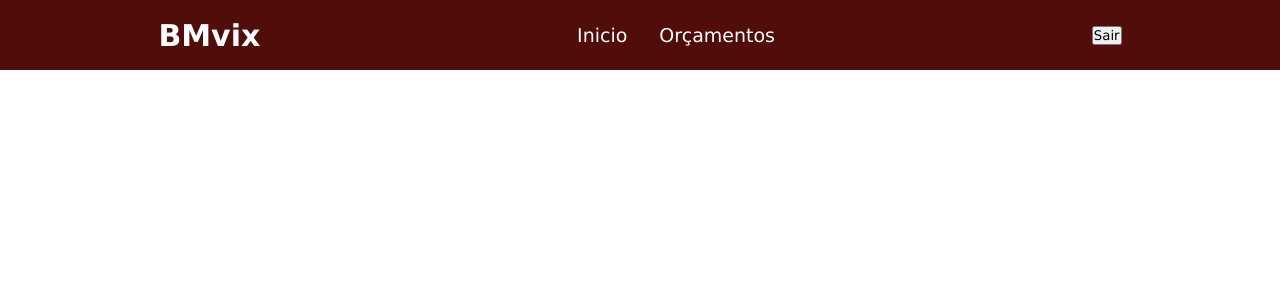
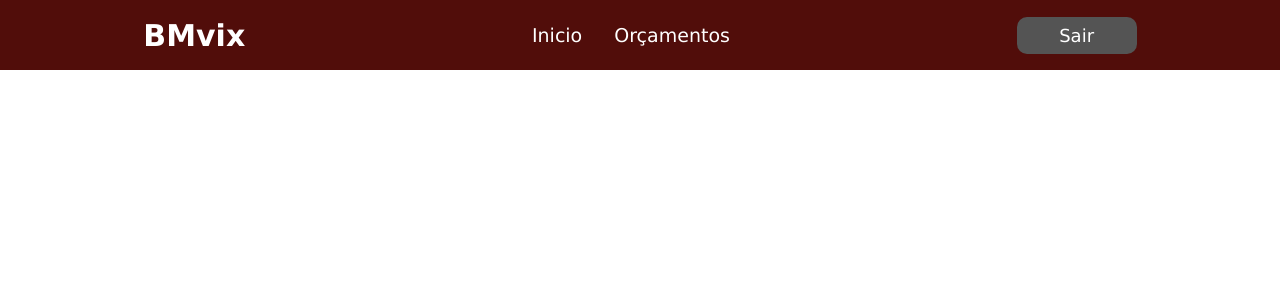
Before and after one commit to ygorp/sistema_orcamento, a Django app: page /home/ in a window 1280 px wide. Shown: the top 300 px of the page. Run offline with Django 4.2, Linux system fonts and the light colour scheme; the visitor is signed in with stand-in values (Sample User, id 1).

Commit message:
finalizado o estilo basico da navbar

```diff
--- a/app_orcamento/templates/home.html
+++ b/app_orcamento/templates/home.html
@@ -20,7 +20,7 @@
             </ul>
 
             <div class="btn-logout">
-                <button type="submit">Sair</button>
+                <button type="submit" id="btn">Sair</button>
             </div>
         </nav>
     </section>
--- a/static/css/cadastro.css
+++ b/static/css/cadastro.css
@@ -60,4 +60,10 @@ form {
     font-weight: 500;
     color: #FFFFFF;
     margin-top: 20px;
+    transition: .2s all;
 }
+
+#btn:active {
+    transform: scale(0.98);
+    box-shadow: 3px 2px 22px 1px rgba(0, 0, 0, 0.24);
+}
--- a/static/css/home.css
+++ b/static/css/home.css
@@ -58,3 +58,21 @@
     -webkit-transform: scaleX(1);
     transform: scaleX(1);
 }
+
+#btn {
+    cursor: pointer;
+    width: 120px;
+    padding: .5rem;
+    border-radius: 10px;
+    border: none;
+    background-color: #545454;
+    color: #FFFFFF;
+    font-size: 18px;
+    font-weight: 400;
+    transition: .2s all;
+}
+
+#btn:active {
+    transform: scale(0.98);
+    box-shadow: 3px 2px 22px 1px rgba(0, 0, 0, 0.24);
+}
--- a/static/css/login.css
+++ b/static/css/login.css
@@ -67,4 +67,10 @@ form {
     font-weight: 500;
     color: #FFFFFF;
     margin-top: 20px;
+    transition: .2s all;
 }
+
+#btn:active {
+    transform: scale(0.98);
+    box-shadow: 3px 2px 22px 1px rgba(0, 0, 0, 0.24);
+}
```
